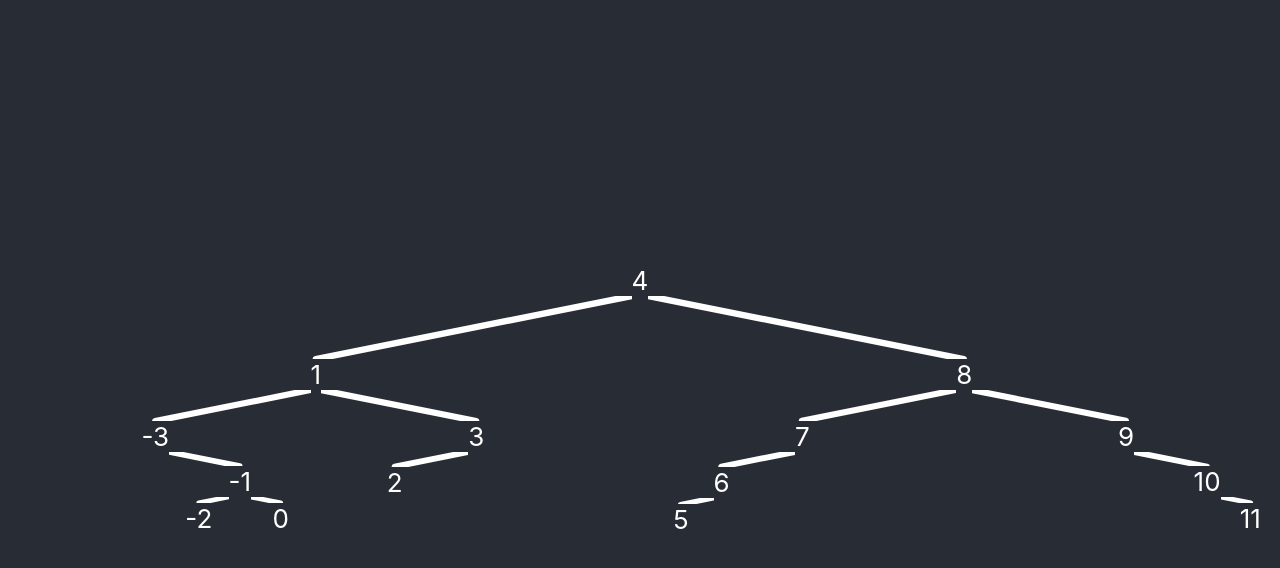
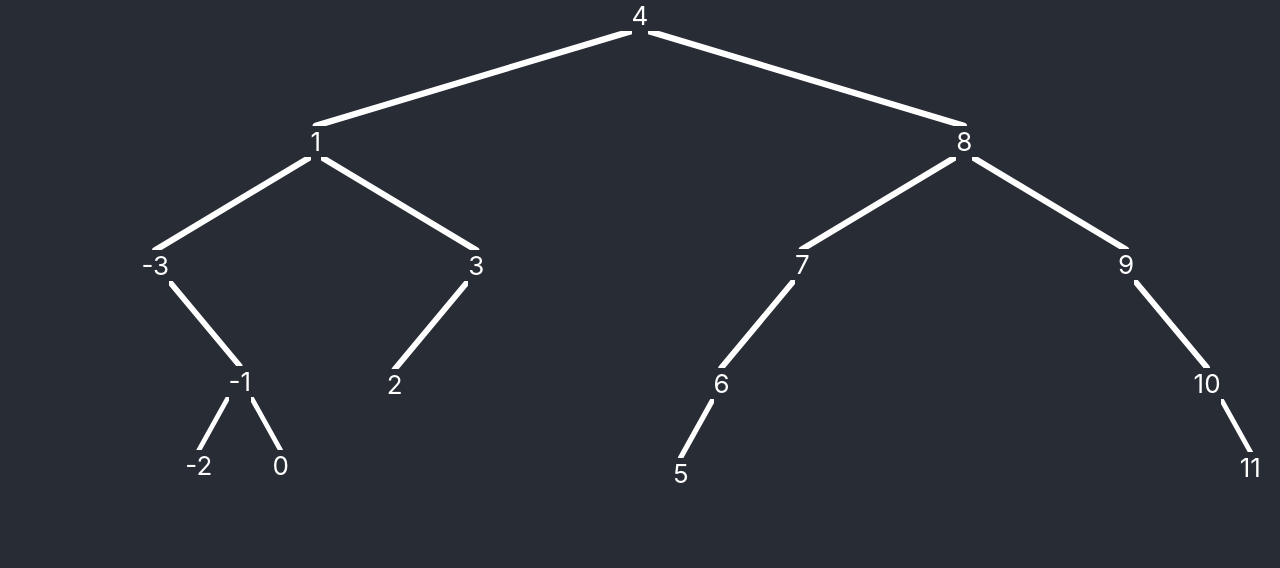
Before and after one commit to CadeWeiskopf/b-tree-madness, a React (Create React App) app: page / in a window 1280 px wide. Shown: the top 568 px of the page. Built offline with nearby package versions, Linux system fonts and the light colour scheme.

Commit message:
change some line sizing type stuff

```diff
--- a/src/App.css
+++ b/src/App.css
@@ -10,3 +10,8 @@
   font-size: calc(10px + 2vmin);
   color: white;
 }
+
+.tree {
+  height: 100%;
+  width: 100%;
+}
--- a/src/App.tsx
+++ b/src/App.tsx
@@ -37,7 +37,7 @@ function Node({ node }: { node: Node }) {
             }}
           >
             <svg
-              viewBox="0 0 100 10"
+              viewBox={`0 0 100 ${10 * node.depth * 3 || 15}`}
               width="100%"
               height="10%"
             >
@@ -63,7 +63,7 @@ function Node({ node }: { node: Node }) {
             }}
           >
             <svg
-              viewBox="0 0 100 10"
+              viewBox={`0 0 100 ${10 * node.depth * 3 || 15}`}
               width="100%"
               height="10%"
             >
```
